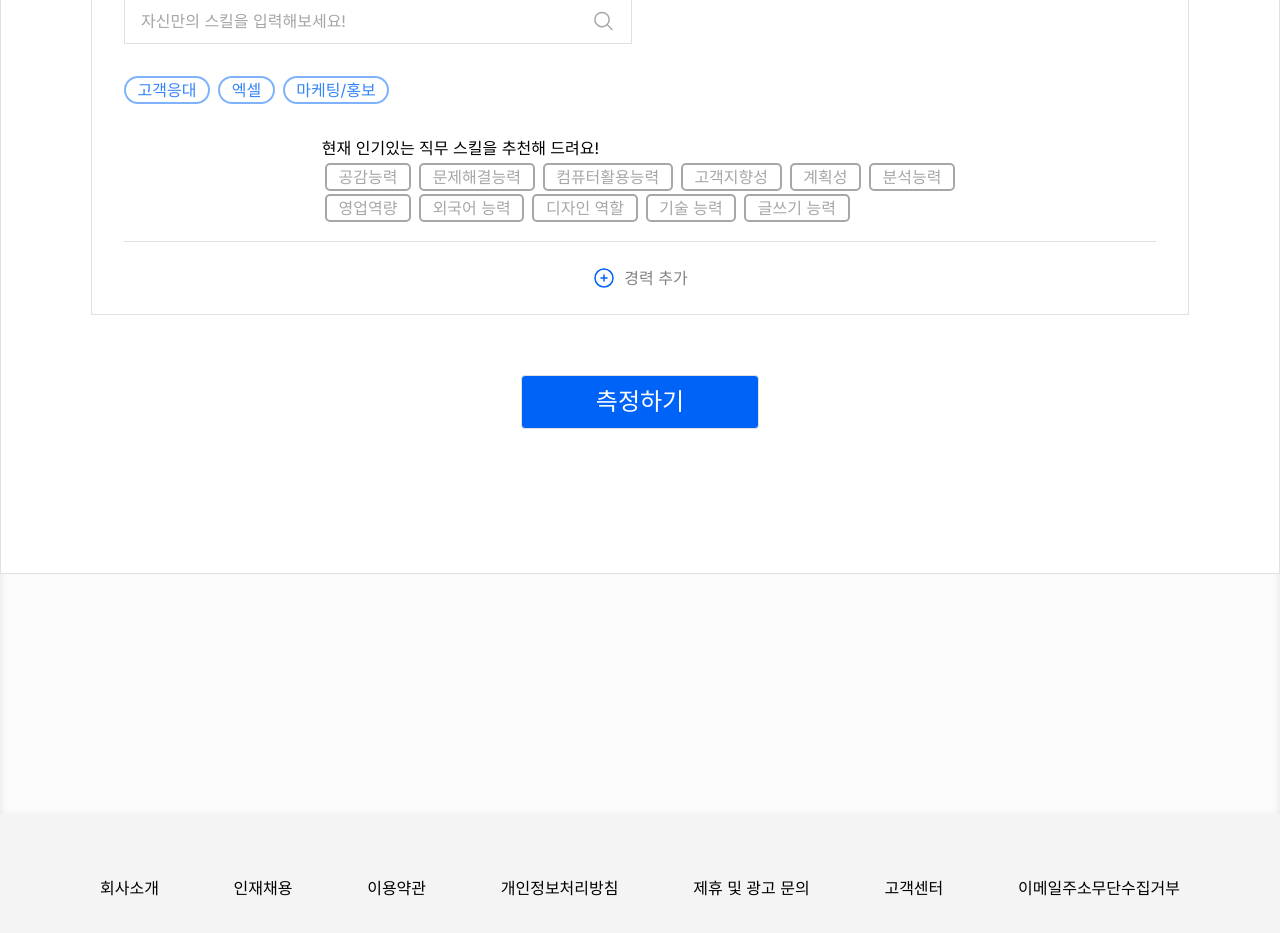
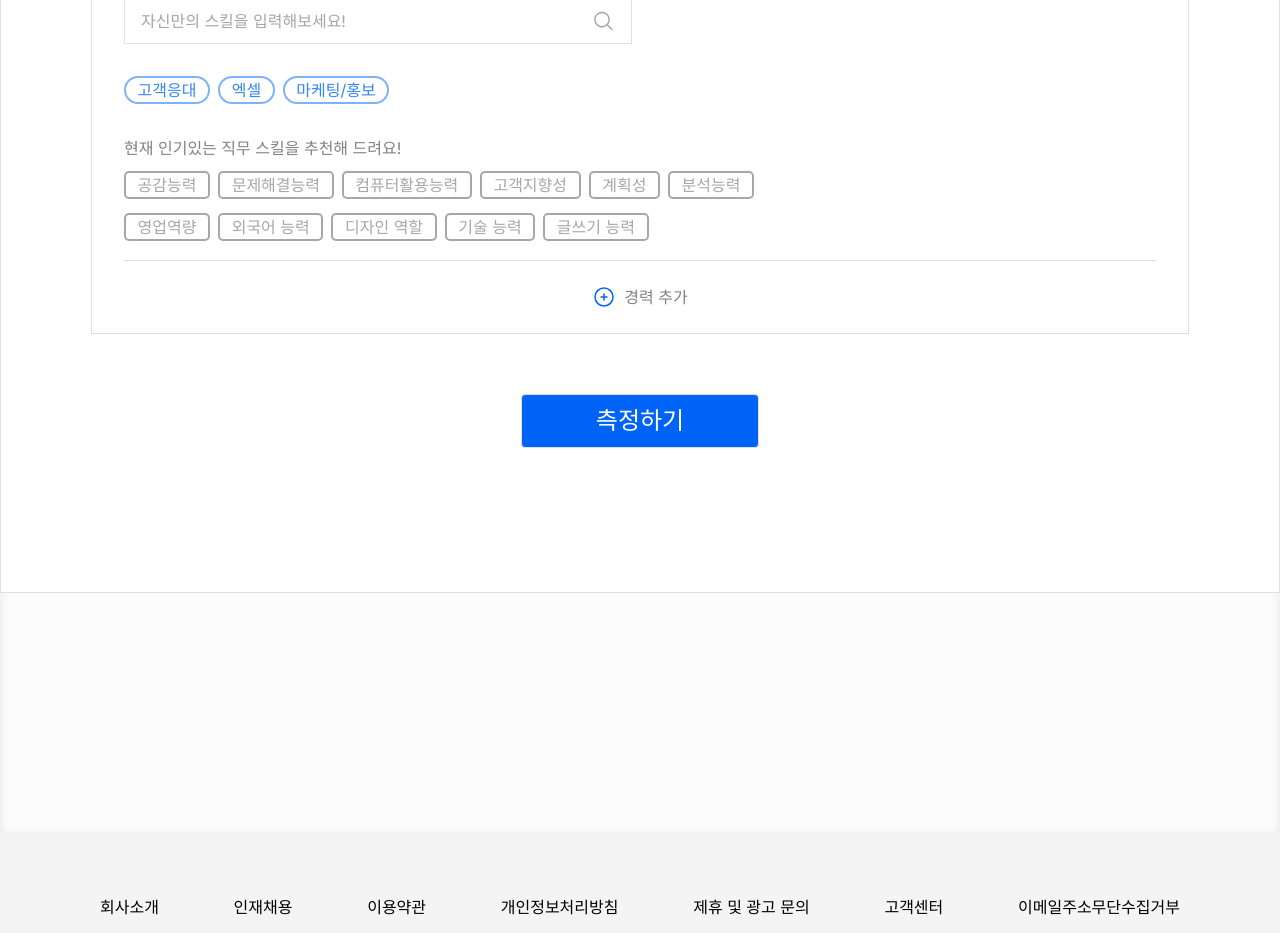
Before and after one commit to jwo1024/FineJob, a Next.js app in the folder finejob-fe/: page /job-suitability in a window 1280 px wide. Shown: the part 1720-2653 px from the top of the page. Built offline with nearby package versions, Linux system fonts and the light colour scheme.

Commit message:
design: tag 스타일 적용안됨 수정

```diff
--- a/finejob-fe/src/styles/container-job-suitability/SuitabilityForms.module.scss
+++ b/finejob-fe/src/styles/container-job-suitability/SuitabilityForms.module.scss
@@ -235,6 +235,7 @@
       }
   }
   .requirementsSquare {
+    @extend .requirements;
     margin : 0;
     gap : 0.5rem;
     .tagContainer {
```
